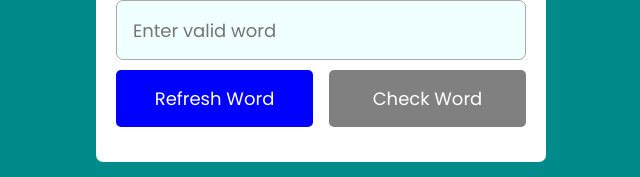
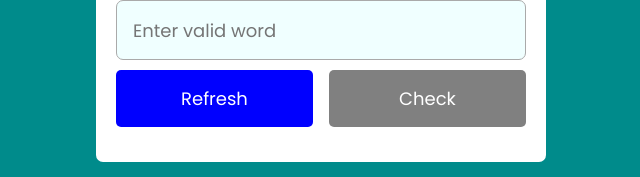
Before and after one commit to Krishnarho/word-scramble, a plain HTML site: page index.html in a window 1280 px wide. Shown: the part 445-622 px from the top of the page, without its empty margins (319-959 px from the left). Drawn offline with Linux system fonts and the light colour scheme.

Commit message:
removed word

```diff
--- a/index.html
+++ b/index.html
@@ -21,8 +21,8 @@
             <p class="msg"></p>
             <input type="text" placeholder="Enter valid word" />
             <div class="buttons">
-                <button class="refresh-word">Refresh Word</button>
-                <button class="check-word">Check Word</button>
+                <button class="refresh-word">Refresh</button>
+                <button class="check-word">Check</button>
             </div>
         </div>
     </div>
```
